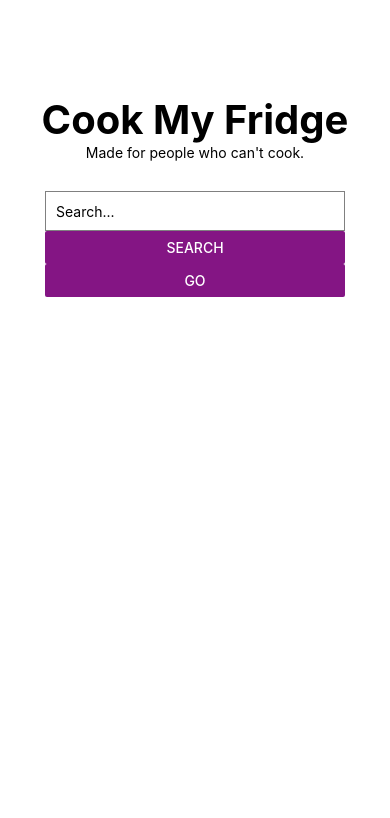
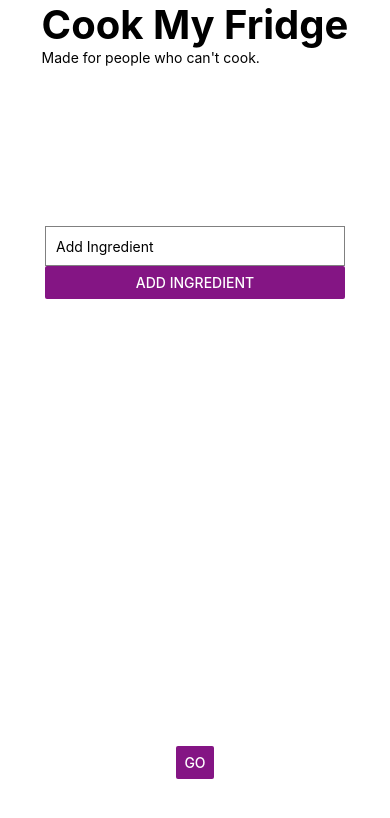
Before and after one commit to gioventure/CookMyFridge, a React Native app in the folder CookMyFridgeApp/: screen / in a window 390 px wide. Shown: the top 818 px of the page. Built offline with nearby package versions, Linux system fonts and the light colour scheme.

Commit message:
Front-end amazing work! Wow!

```diff
--- a/CookMyFridgeApp/App.js
+++ b/CookMyFridgeApp/App.js
@@ -13,25 +13,12 @@ export default class App extends React.Component {
     this.submitIngredients = this.submitIngredients.bind(this);
   }
   addIngredient = () => {
-    var arr = ['test', 'shit'];
-    fetch('https://cook-my-fridge.herokuapp.com/getRecipes', {
-      method: 'POST',
-      headers: {
-        Accept: 'application/json',
-        'Content-Type': 'application/json',
-      },
-      body: JSON.stringify({
-        ingredients: arr,
-      }),
-    })
-    .then((response) => response.json())
-    .then((responseJson) => {
-      this.setState({valid: true});
-      this.setState({text: responseJson.name})
-    })
-    .catch((error) => {
-      console.error(error);
-    });
+    //this.setState({ingredients: this.state.ingredients + this.state.text})
+    var newIngredient = this.state.ingredients.slice();
+
+    this.state.ingredients.push(this.state.text);
+    this._textInput.setNativeProps({text: ''});
+    this.state.text = "";
     // var xhttp = new XMLHttpRequest();
     // xhttp.onreadystatechange = function() {
     //   if (this.readyState == 4 && this.status == 200) {
@@ -57,8 +44,9 @@ export default class App extends React.Component {
     })
     .then((response) => response.json())
     .then((responseJson) => {
+      console.log(responseJson)
       this.setState({valid: true});
-      this.setState({text: responseJson.name})
+      this.setState({text: responseJson[0].name})
     })
     .catch((error) => {
       console.error(error);
@@ -66,32 +54,41 @@ export default class App extends React.Component {
   }
 
   render() {
-    const Test = () => {
-      if (this.state.valid === true) {
-        return (
-          <Text>{this.state.text}</Text>
-        );
+    const DisplayCurrIngredients = () => {
+      /*var retv = new Array();
+      for (var item in this.state.ingredients){
+        retv = retv.concat(<Text>{item}</Text>);
       }
-      else {
-        return null;
-      }
+      return retv;*/
+      return (<View>{ this.state.ingredients.map((item, key)=>(
+        <Text> { item } </Text>)
+        )}</View>);
+      //return "<Text>{this.state.text}</Text>";
     }
     return (
       <View style={styles.container}>
-        <Text style={styles.title}>Cook My Fridge</Text>
-        <Text>Made for people who can't cook.</Text>
-        <View style={{padding: 30}}>
+        <View style= {{flex:2}}>
+          <Text style={styles.title}>Cook My Fridge</Text>
+          <Text>Made for people who can't cook.</Text>
+        </View>
+        <View style={{flex: 1, padding: 30}}>
           <TextInput
+            ref={component => this._textInput = component}
             style={{height: 40, borderColor: 'gray', borderWidth: 1, width: 300, padding: 10}}
-            placeholder="Search..."
+            placeholder="Add Ingredient"
             onChangeText={(text) => this.setState({text})}
           />
           <Button
             onPress={this.addIngredient}
-            title="Search"
+            title="Add Ingredient"
             color="#841584"
             accessibilityLabel="Learn more about this purple button"
           />
+        </View>
+        <View style = {{flex:4}}>
+          <DisplayCurrIngredients/>
+        </View>
+        <View style = {{flex:1}}>
           <Button
             onPress={this.submitIngredients}
             title="Go"
@@ -99,7 +96,7 @@ export default class App extends React.Component {
             accessibilityLabel="Learn more about this purple button"
             style={{position: 'absolute', bottom: 0, zIndex: 100}}
           />
-          <Test/>
+
         </View>
       </View>
     );
@@ -108,7 +105,7 @@ export default class App extends React.Component {
 
 const styles = StyleSheet.create({
   container: {
-    flex: 0.5,
+    flex: 1,
     backgroundColor: '#fff',
     alignItems: 'center',
     justifyContent: 'center',
```
